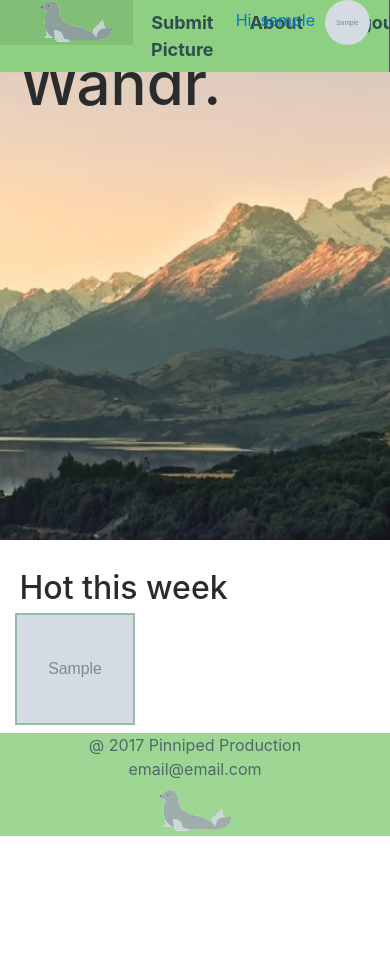
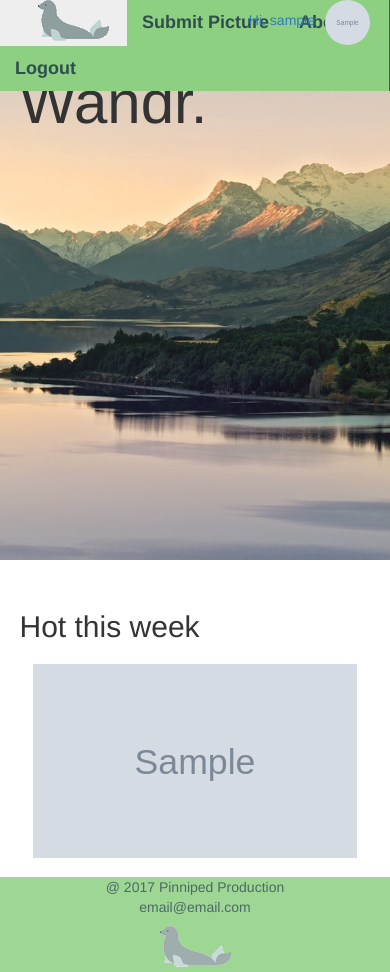
Before and after one commit to cynthi-a/Wandr, a Django app: page / in a window 390 px wide. Before the commit the page ends 836 px from the top, so only its background shows below. Run offline with Django 3.2, Linux system fonts and the light colour scheme; a user stored in the database is signed in; tables that the repository leaves empty hold one stand-in row (values such as "Sample post"); grey boxes marked "Sample" are stand-in pictures; some libraries are stand-ins or nearby versions.

Commit message:
Images and overlay are responsive on front page

```diff
--- a/static/css/image_gallery.css
+++ b/static/css/image_gallery.css
@@ -1,22 +1,23 @@
+
 .img-wrapper {
-/*    margin-top: 10px;
-    margin-right: 40px;*/
-    width: 44.5%;
-    padding-bottom: 30%;
-    border: 2px solid #96bca5;
-    float: left;
+        padding-bottom: 60%;
         text-align: center;
         position: relative;
         overflow: hidden;
-    background: #333;
+    }
+@media screen and (min-width:992px) {
+    .img-wrapper {
+        padding-bottom: 25%;
+    }
 }
 
+
 .img-wrapper img {
-    top: 0;
-    left: 0;
+    top: 5%;
+    left: 5%;
     position: absolute;
-    height: 100%;
-    width: 100%;
+    height: 90%;
+    width: 90%;
     object-fit: cover;
     overflow: hidden;
 }
@@ -29,18 +30,18 @@
     opacity: 0.6;
     position: absolute;
     bottom: 0;
-  left: 0;
+    top:5%;
+    left: 5%;
     right: 0;
     background-color: #badabf;
     overflow: hidden;
     width: 0;
-  height: 100%;
+    height: 90%;
     transition: .5s ease;
 }
 
 .img-wrapper:hover .img_overlay {
-    width: 100%;
-    border: 1px solid #777;
+    width: 90%;
 }
 
 .modal-body img {
--- a/templates/wandr/base.html
+++ b/templates/wandr/base.html
@@ -4,8 +4,7 @@
 <head lang="en">
     <meta charset="UTF-8">
     <link rel="stylesheet" href="{% static "css/base.css" %}" />
-    <link rel="stylesheet" href="https://maxcdn.bootstrapcdn.com/bootstrap/4.0.0-alpha.6/css/bootstrap.min.css" integrity="sha384-rwoIResjU2yc3z8GV/NPeZWAv56rSmLldC3R/AZzGRnGxQQKnKkoFVhFQhNUwEyJ" crossorigin="anonymous">
-    <meta name="viewport" content="width=device-width, initial-scale=1, shrink-to-fit=no">
+    <link rel="stylesheet" href="https://maxcdn.bootstrapcdn.com/bootstrap/3.3.7/css/bootstrap.min.css" integrity="sha384-BVYiiSIFeK1dGmJRAkycuHAHRg32OmUcww7on3RYdg4Va+PmSTsz/K68vbdEjh4u" crossorigin="anonymous">    <meta name="viewport" content="width=device-width, initial-scale=1, shrink-to-fit=no">
     {% block css_block %}
 
     {% endblock %}
@@ -103,8 +102,7 @@
     </div>
     <script src="https://code.jquery.com/jquery-3.1.1.slim.min.js" integrity="sha384-A7FZj7v+d/sdmMqp/nOQwliLvUsJfDHW+k9Omg/a/EheAdgtzNs3hpfag6Ed950n" crossorigin="anonymous"></script>
     <script src="https://cdnjs.cloudflare.com/ajax/libs/tether/1.4.0/js/tether.min.js" integrity="sha384-DztdAPBWPRXSA/3eYEEUWrWCy7G5KFbe8fFjk5JAIxUYHKkDx6Qin1DkWx51bBrb" crossorigin="anonymous"></script>
-    <script src="https://maxcdn.bootstrapcdn.com/bootstrap/4.0.0-alpha.6/js/bootstrap.min.js" integrity="sha384-vBWWzlZJ8ea9aCX4pEW3rVHjgjt7zpkNpZk+02D9phzyeVkE+jo0ieGizqPLForn" crossorigin="anonymous"></script>
-</body>
+    <script src="https://maxcdn.bootstrapcdn.com/bootstrap/3.3.7/js/bootstrap.min.js" integrity="sha384-Tc5IQib027qvyjSMfHjOMaLkfuWVxZxUPnCJA7l2mCWNIpG9mGCD8wGNIcPD7Txa" crossorigin="anonymous"></script></body>
 <footer class="site-footer">
  <a href="{% url 'about' %}">@ 2017 Pinniped Production</a>
  <a href="mailto:email@email.com">email@email.com</a>
--- a/templates/wandr/index.html
+++ b/templates/wandr/index.html
@@ -24,9 +24,9 @@
 <div class="container-fluid">
 {% if pictures %}
     <div class="row">
-    <div class="col-12">
+    <div class="col-md-12">
         {% for pic in pictures %}
-            <div class="img-wrapper col-4">
+            <div class="img-wrapper col-md-4">
             <img src="/media/{{ pic.picture }}" alt="{{ pic.name }}"/>
 
 
```
Lines whose indentation alone changed are shown as unchanged.
